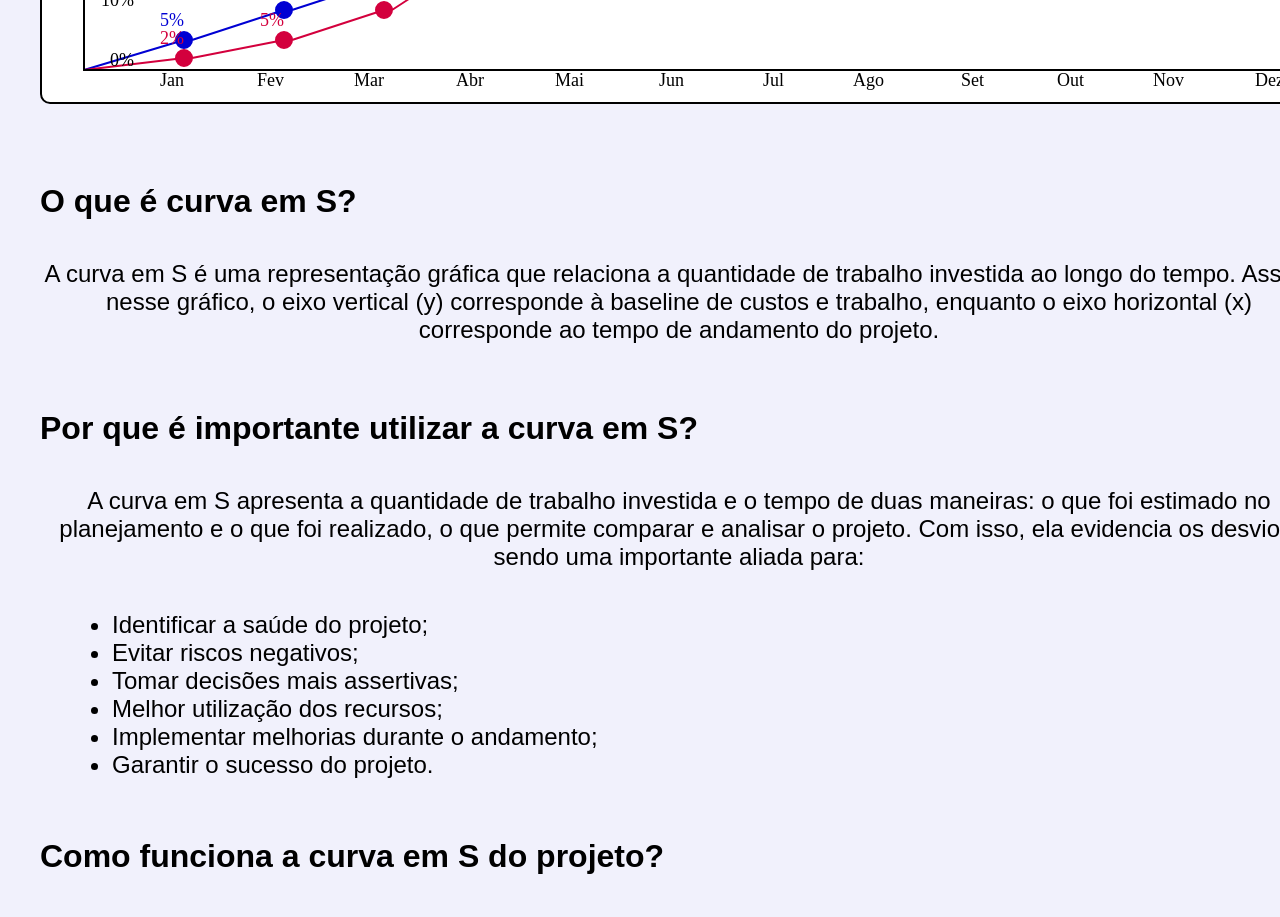
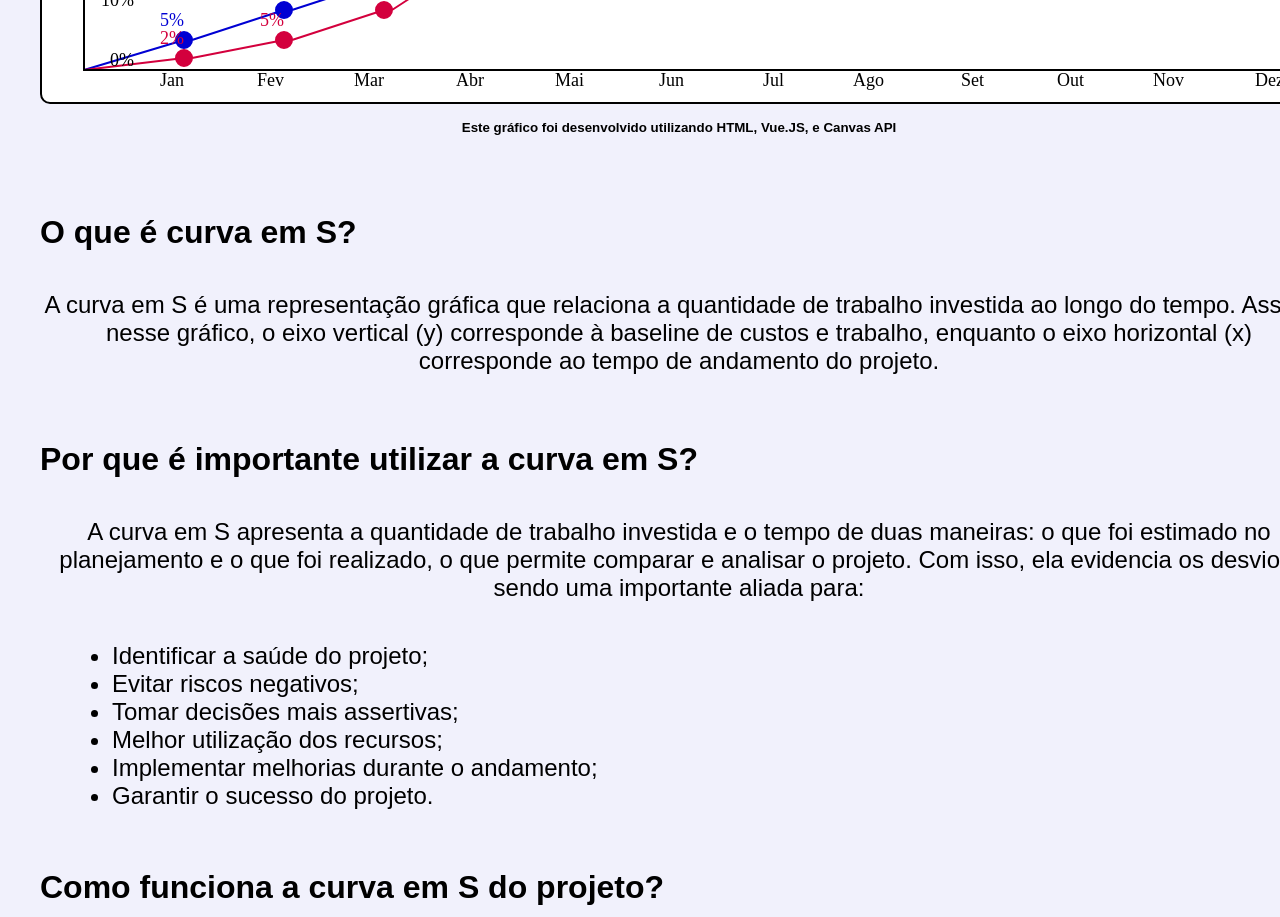
Before and after one commit to RomuloOliveira94/curvue-s, a Vue app: page / in a window 1280 px wide. Shown: the part 940-1857 px from the top of the page. Built offline with nearby package versions, Linux system fonts and the light colour scheme.

Commit message:
#add small observation on graphic

```diff
--- a/src/components/CurveSGraphic.vue
+++ b/src/components/CurveSGraphic.vue
@@ -156,6 +156,9 @@
 
 <template>
   <canvas ref="canvas" />
+  <small
+    >Este gráfico foi desenvolvido utilizando HTML, Vue.JS, e Canvas API
+  </small>
 </template>
 
 <style>
@@ -168,4 +171,11 @@
     border: 2px solid black;
     border-radius: 10px;
   }
+
+  small {
+    display: block;
+    text-align: center;
+    margin-top: 1rem;
+    font-weight: bold;
+  }
 </style>
```
